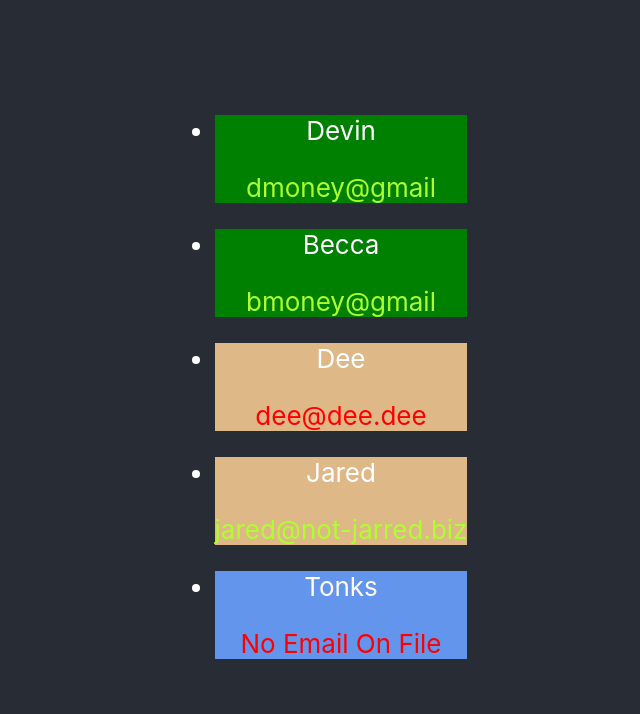
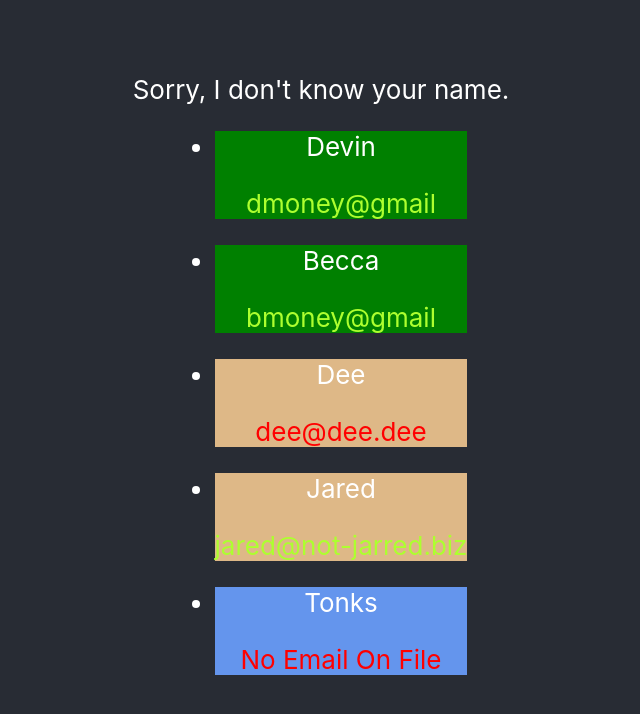
Before and after one commit to geomsb/leaves-students-app, a React (Create React App) app: page / in a window 1280 px wide. Shown: the top 714 px of the page, without its empty margins (319-959 px from the left). Built offline with nearby package versions, Linux system fonts and the light colour scheme.

Commit message:
state lesson

```diff
--- a/src/App.js
+++ b/src/App.js
@@ -1,6 +1,7 @@
 import React from 'react';
 import './App.css';
 import StudentCollection from './components/StudentCollection'
+import NameDisplay from './components/NameDisplay'
 
 //function App() {
 class App extends React.Component{
@@ -18,6 +19,7 @@ class App extends React.Component{
     return (
       <div className="App">
         <header className="App-header">
+          <NameDisplay/>
           <StudentCollection people={this.students}/>
         </header>
       </div>
--- /dev/null
+++ b/src/components/NameDisplay.js
@@ -0,0 +1,25 @@
+import React from 'react';
+
+class NameDisplay extends React.Component {
+  constructor() {
+    super();
+    this.state = {
+      name: 'Ada',
+      displayName: false
+    };
+  }
+
+  render() {
+    let display = 'Sorry, I don\'t know your name.';
+    if (this.state.displayName) {
+      display = `Hello, ${this.state.name}.`;
+    }
+    return (
+      <section>
+        { display }
+      </section>
+    );
+  }
+}
+
+export default NameDisplay;
--- a/src/components/Student.js
+++ b/src/components/Student.js
@@ -7,9 +7,10 @@ class Student extends React.Component{
 //const Student = (props) => {
   // Component functions always return JSX
 
-  //constructor(props){
-  //  super(props) //this.props = props
-  //}
+  constructor(props){
+    super(props) //this.props = props
+    this.state = {present: false}
+  }
 
   buildStyles() {
     let selectStyles = this.props.class.toLowerCase();
```
